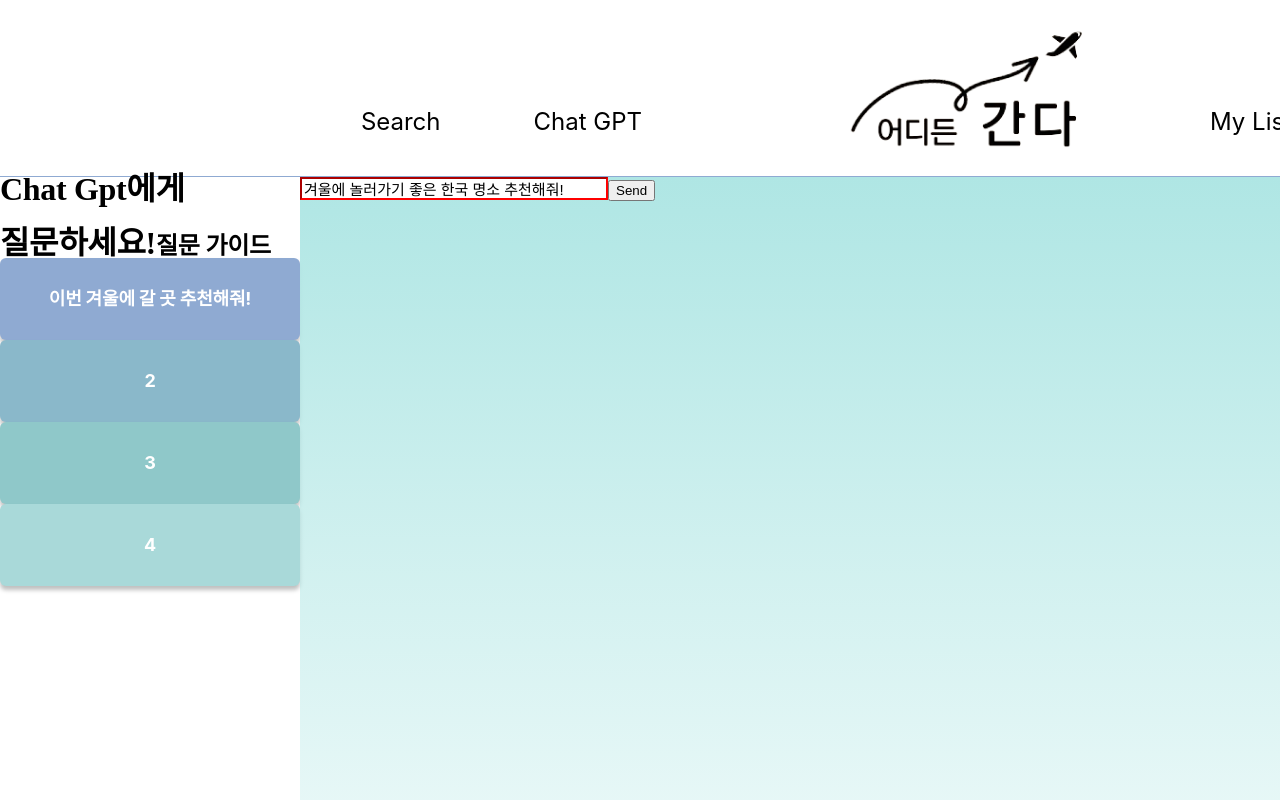
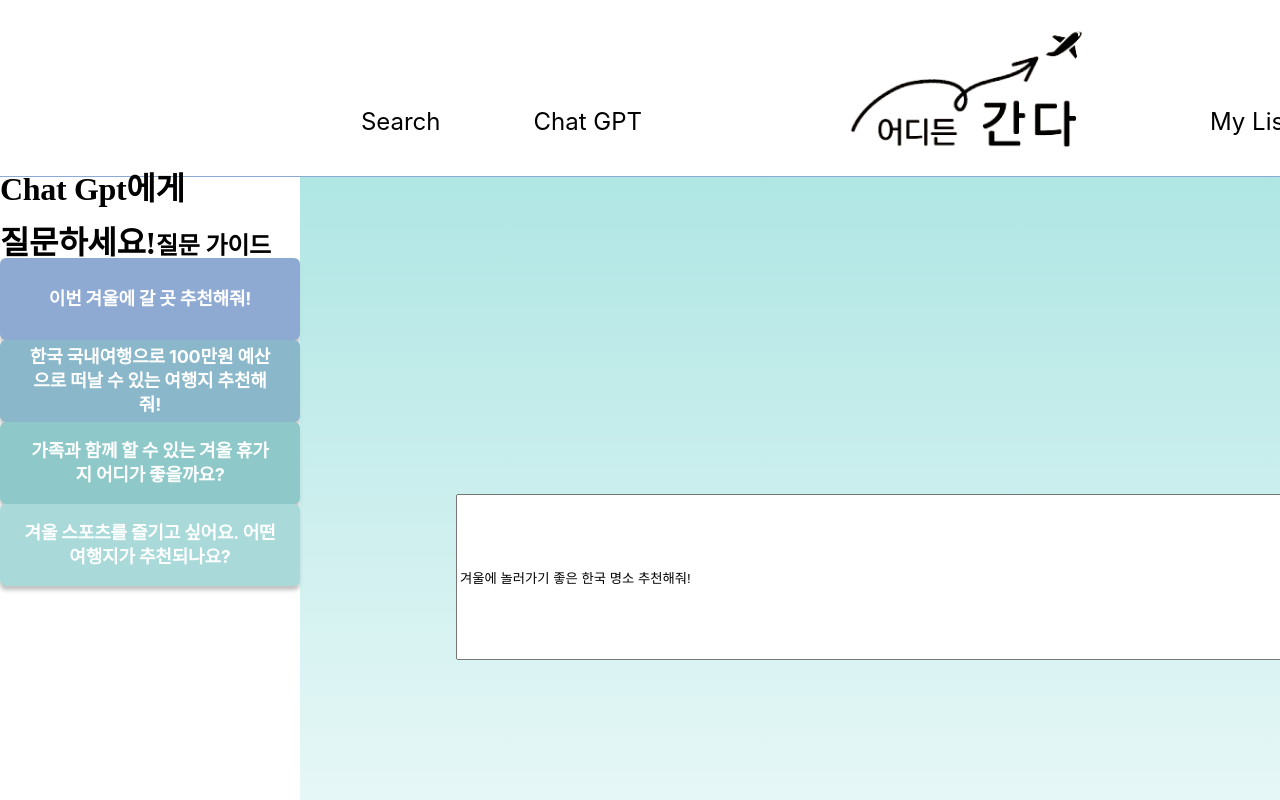
Before and after one commit to WebTestOr/web-yong, a React (Create React App) app: page /ChatGpt in a window 1280 px wide. Shown: the top 800 px of the page. Built offline with nearby package versions, Linux system fonts and the light colour scheme.

Commit message:
기능 완료

```diff
--- /dev/null
+++ b/src/components/Chatgpt/gptchatcomponent.js
@@ -0,0 +1,72 @@
+import styled from "styled-components";
+
+const ChatContainer = styled.div`
+  display: flex;
+  flex-direction: column;
+  height: 100vh;
+`;
+
+const MessageContainer = styled.div`
+  flex: 10;
+  padding: 16px;
+  overflow-y: auto;
+  border-radius: 8px;
+  display: flex;
+  flex-direction: column;
+  justify-content: center;
+  align-items: center;
+`;
+
+const MessageLine = styled.div`
+width: 959px;
+height: 82px;
+padding: 16px 24px;
+align-items: center;
+border-radius: 6px;
+background: #FFF;
+box-shadow: 0px 4px 4px 0px rgba(0, 0, 0, 0.25);
+margin-bottom:  8px;
+color: #000;
+font-feature-settings: 'calt' off;
+font-family: Inter;
+font-size: 18px;
+font-style: normal;
+font-weight: 700;
+line-height: 24px;
+letter-spacing: -0.18px;
+`;
+
+const InputContainer = styled.div`
+  flex: 3;
+  display: flex;
+  flex-direction: row;
+  padding: 16px;
+  align-items: center;
+  justify-content: center;
+
+`;
+
+const Input = styled.input`
+  display: flex;
+  width: 959px;
+  height: 160px;
+  flex-direction: column;
+  align-items: flex-start;
+  flex-shrink: 0;
+
+`;
+
+const Button = styled.button`
+display: flex;
+width: 82px;
+height: 82px;
+padding: 16px 24px;
+justify-content: center;
+align-items: center;
+gap: 8px;
+border-radius: 6px;
+border: 2px solid var(--wf-base-800, #2D3648);
+margin-left: 8px;
+`;
+
+export {ChatContainer, MessageContainer, MessageLine, InputContainer, Input, Button}
--- a/src/pages/AppGptChat.js
+++ b/src/pages/AppGptChat.js
@@ -1,45 +1,49 @@
-import React, { useState, useRef } from 'react';
+// AppGptChat.js
+import React, { useState, useRef, useEffect } from 'react';
 import { chat } from './openai';
+import { ChatContainer, MessageContainer, InputContainer, Input, Button, MessageLine } from '../components/Chatgpt/gptchatcomponent';
 
-export default function AppGptChat() {
-  const [text, setText] = useState('겨울에 놀러가기 좋은 한국 명소 추천해줘!');
+const AppGptChat = ({ selectedBtnText }) => {
+  const [text, setText] = useState(selectedBtnText || '겨울에 놀러가기 좋은 한국 명소 추천해줘!');
   const [message, setMessage] = useState('');
   const refText = useRef();
+
+  useEffect(() => {
+    // Update text when selectedBtnText changes
+    setText(selectedBtnText || '겨울에 놀러가기 좋은 한국 명소 추천해줘!');
+  }, [selectedBtnText]);
 
   const sendChat = () => {
     const prompt = text;
     setText('');
     refText.current.focus();
-    setMessage((message) => message + 'Q:' + text + '\n');
+    setMessage((message) => message + 'ME:' + text + '\n');
     chat(prompt, (result) => {
       console.log('==>', result);
-      setMessage((message) => message + 'A:' + result + '\n');
+      setMessage((message) => message + 'AI:' + result + '\n');
     });
   };
 
   return (
-    <div style={{ flex: 1 }}>
-      <div style={{ flex: 10 }}>
-        <div>{message}</div>
-      </div>
+    <ChatContainer>
+      {message && (
+        <MessageContainer>
+          {message.split('\n').map((line, index) => (
+            line.trim() !== '' && <MessageLine key={index}>{line}</MessageLine>
+          ))}
+        </MessageContainer>
+      )}
+      <InputContainer>
+        <Input
+          type="text"
+          onChange={(evt) => setText(evt.target.value)}
+          ref={refText}
+          value={text}
+        />
+        <Button onClick={() => sendChat()}>Send</Button>
+      </InputContainer>
+    </ChatContainer>
+  );
+};
 
-      <div style={{ flex: 3 }}>
-        <div style={{ flexDirection: 'row' }}>
-          <input
-            type="text"
-            style={{
-              width: 300,
-              fontSize: 15,
-              borderColor: 'red',
-              borderWidth: 2,
-            }}
-            onChange={(evt) => setText(evt.target.value)}
-            ref={refText}
-            value={text}
-          />
-          <button onClick={() => sendChat()}>Send</button>
-        </div>
-      </div>
-    </div>
-  );
-}
+export default AppGptChat;
--- a/src/pages/GptPage.js
+++ b/src/pages/GptPage.js
@@ -1,28 +1,44 @@
-import React from "react";
+// ChatGpt.js
+import React, { useState } from "react";
 import Header from "../components/Header/Header";
 import { HeaderBorder } from "../components/Header/Component";
 import { GptBox, GptBtn1, GptBtn2, GptBtn3, GptBtn4, GptContainer, GptContext, GptTitle } from "../components/Chatgpt/gptcomponent";
 import AppGptChat from "./AppGptChat";
 
-export default function ChatGpt (){
-    return(
+export default function ChatGpt() {
+  const [selectedBtnText, setSelectedBtnText] = useState('');
+
+  const handleBtnClick = (btnText) => {
+    setSelectedBtnText(btnText);
+  };
+
+  return (
     <>
-    <Header transparent/>
-    <HeaderBorder/>
+      <Header transparent />
+      <HeaderBorder />
       <GptContainer>
         <div className="GptLeftBox">
           <GptTitle>
-        Chat Gpt에게 <br/><br/>
+            Chat Gpt에게 <br />
+            <br />
             질문하세요!
           </GptTitle>
           <GptContext>질문 가이드</GptContext>
-    <GptBtn1>이번 겨울에 갈 곳 추천해줘!</GptBtn1>
-    <GptBtn2>2</GptBtn2>
-    <GptBtn3>3</GptBtn3>
-    <GptBtn4>4</GptBtn4>
+          <GptBtn1 onClick={() => handleBtnClick("이번 겨울에 갈 곳 추천해줘!")}>
+            이번 겨울에 갈 곳 추천해줘!
+          </GptBtn1>
+          <GptBtn2 onClick={() => handleBtnClick("한국 국내여행으로 100만원 예산으로 떠날 수 있는 여행지 추천해줘!")}>
+            한국 국내여행으로 100만원 예산으로 떠날 수 있는 여행지 추천해줘!
+          </GptBtn2>
+          <GptBtn3 onClick={() => handleBtnClick("가족과 함께 할 수 있는 겨울 휴가지 어디가 좋을까요?")}>
+            가족과 함께 할 수 있는 겨울 휴가지 어디가 좋을까요?
+          </GptBtn3>
+          <GptBtn4 onClick={() => handleBtnClick("겨울 스포츠를 즐기고 싶어요. 어떤 여행지가 추천되나요?")}>
+            겨울 스포츠를 즐기고 싶어요. 어떤 여행지가 추천되나요?
+          </GptBtn4>
         </div>
         <GptBox>
-        <AppGptChat/>
+         <AppGptChat selectedBtnText={selectedBtnText} />
         </GptBox>
       </GptContainer>
     </>
```
Lines whose indentation alone changed are shown as unchanged.
